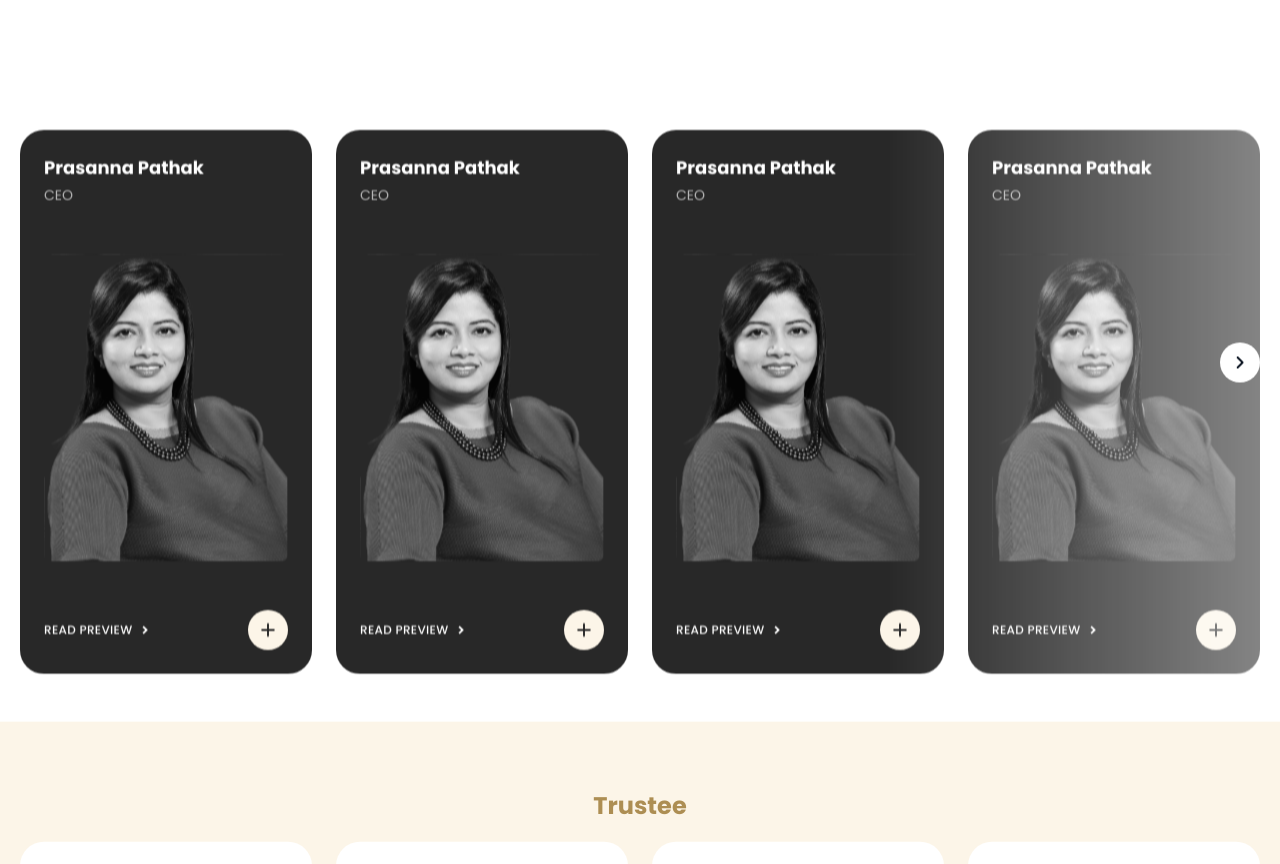
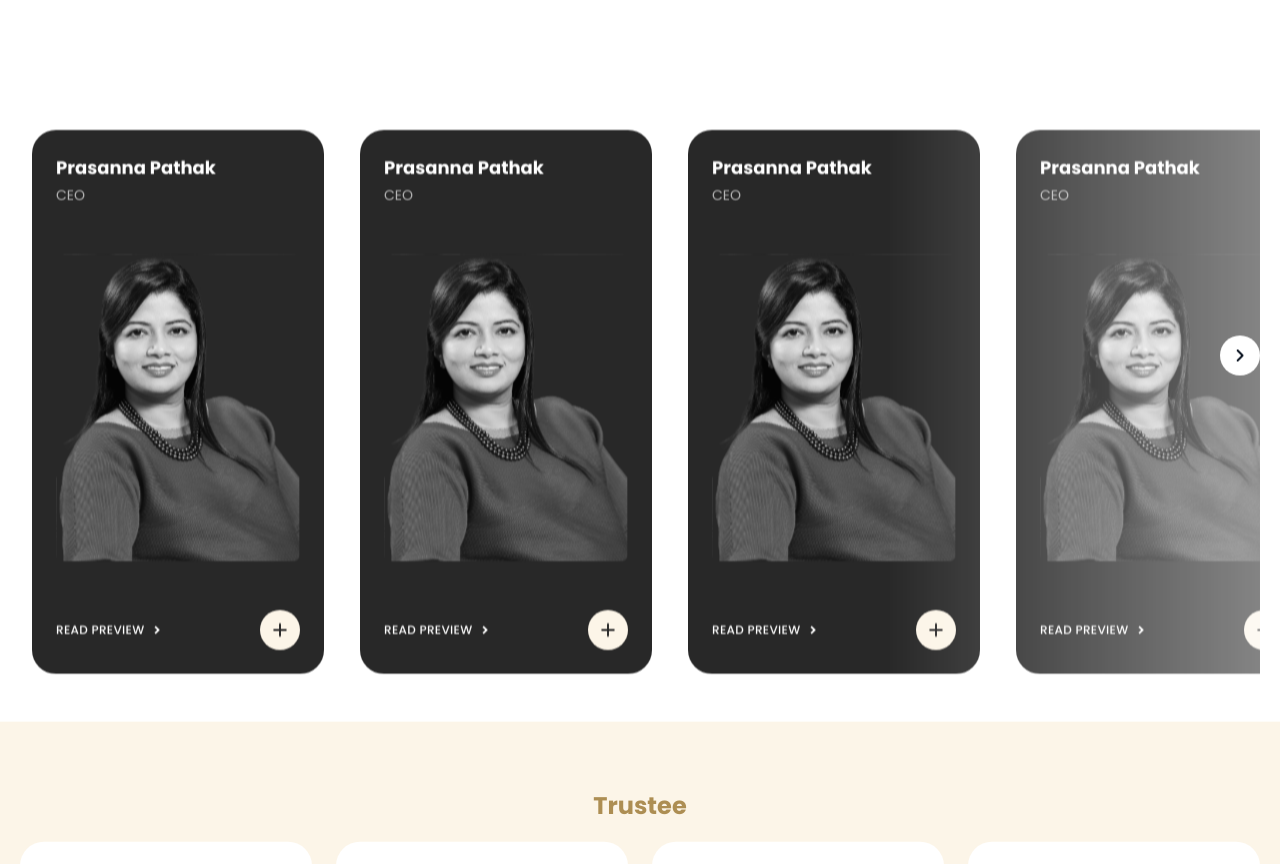
Before and after one commit to lucifer2409/Mutual_funds_project, a React (Vite) app: page /leadership in a window 1280 px wide. Shown: the part 1184-2048 px from the top of the page. Built offline with nearby package versions, Linux system fonts and the light colour scheme.

Commit message:
This is the latest commit after making the changes on the flip card effect

```diff
--- a/src/pages/Leaderscard.jsx
+++ b/src/pages/Leaderscard.jsx
@@ -6,7 +6,7 @@ import add from '../assets/add.svg';
 const Leaderscard = () => {
     return (
         <>
-            <div className='card'>
+            <div className='card scrollable-div'>
                 <div className='card-inner'>
                     <div className='card-front'>
                         <div className='cardsfortheleaders'>
@@ -26,7 +26,7 @@ const Leaderscard = () => {
                             </div>
                         </div>
                     </div>
-                    <div className='card-back'>
+                    <div className='card-back scrollable-div'>
                         <div className='backcardfortheleaders'>
                             <div id='insideframeforbackcardfortheleaders'>
                                 <div id='topframeforbackcardfortheleaders'>
```
Also changed, not shown: src/App.css.
